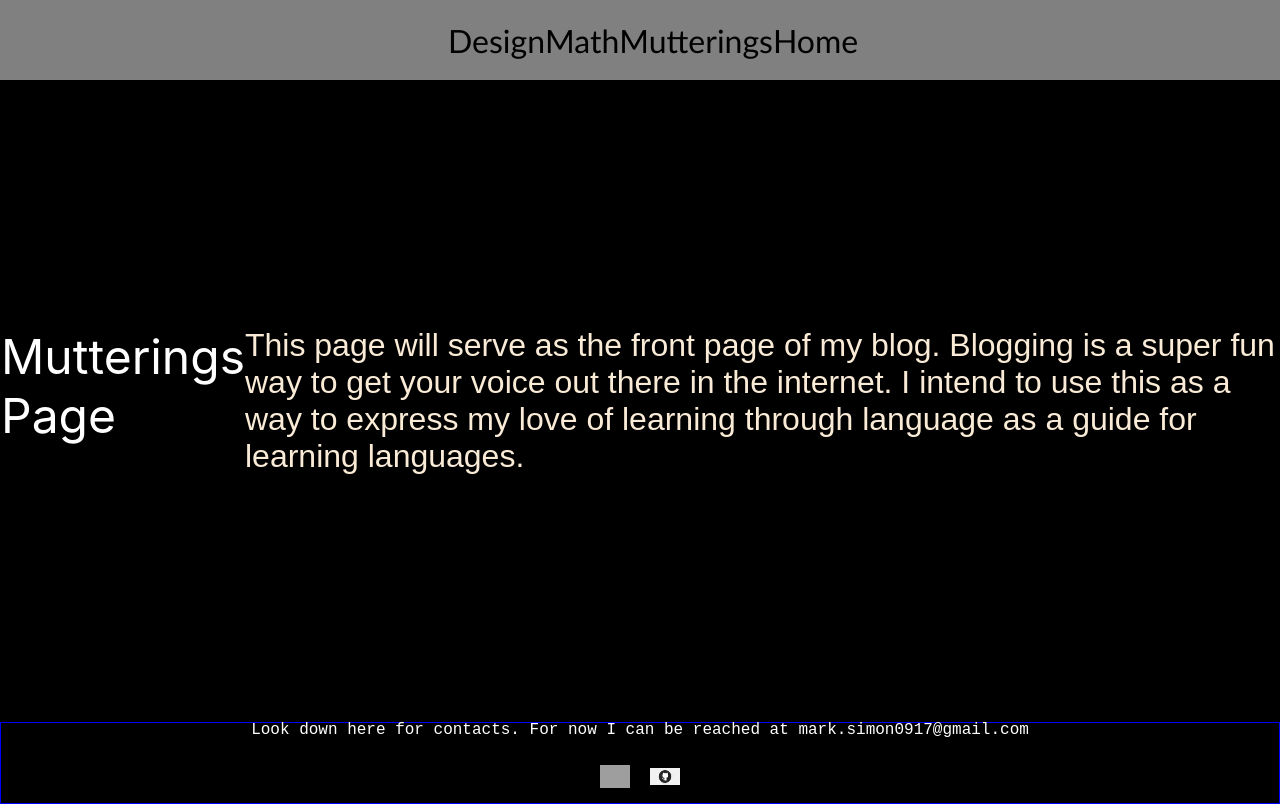
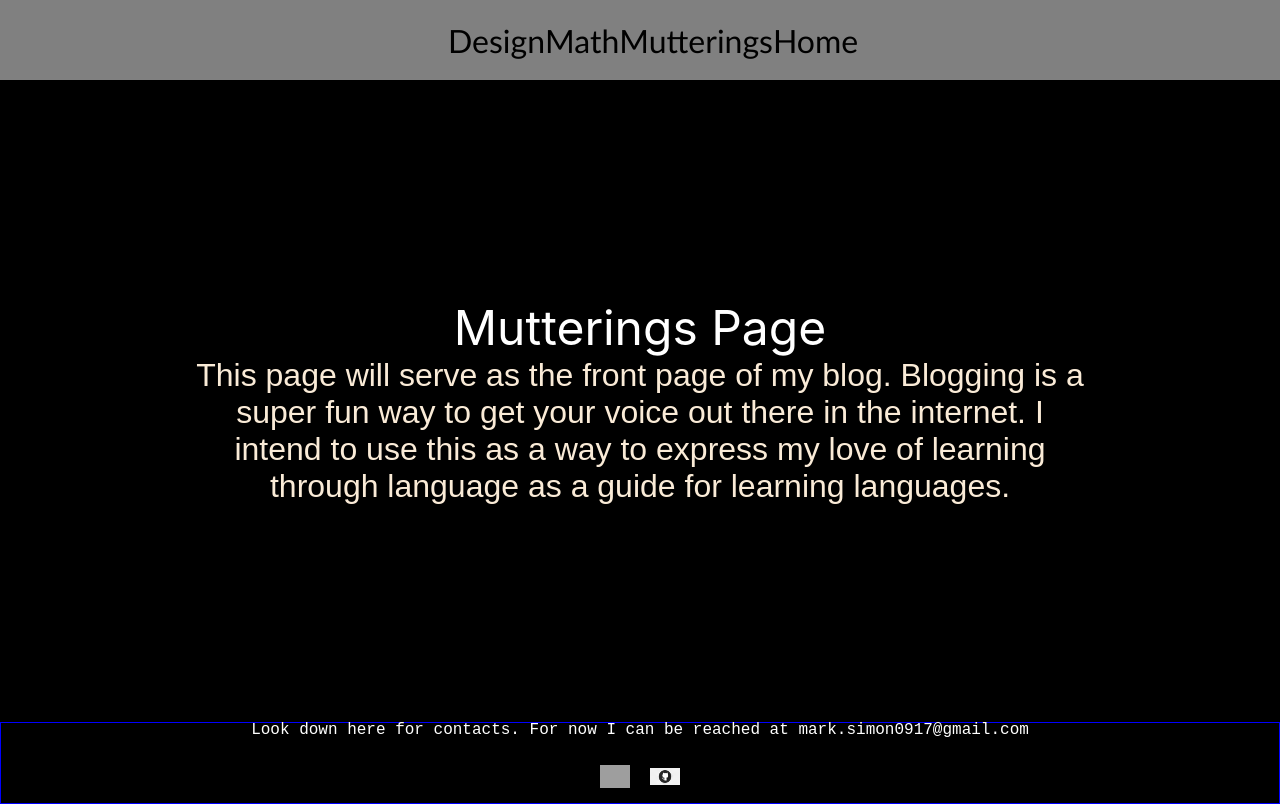
Before and after one commit to markgsimon/website, a React (Create React App) app: page /Mutterings in a window 1280 px wide. Built offline with nearby package versions, Linux system fonts and the light colour scheme; grey boxes are pictures that could not be loaded.

Commit message:
centered text on mutterings

```diff
--- a/src/pages/Mutterings/index.js
+++ b/src/pages/Mutterings/index.js
@@ -11,7 +11,7 @@ const Mutterings = (props) => {
   return (
     <PageWrapper>
       <Body>
-        <div style = {{color: "white", fontSize: "3em"}}>Mutterings Page</div>
+        <div style = {{color: "white", fontSize: "3em", textAlign: "center"}}>Mutterings Page</div>
         <Text> This page will serve as the front page of my blog. Blogging is a super fun way to get your
           voice out there in the internet. I intend to use this as a way to express
           my love of learning through language as a guide for learning languages.
--- a/src/pages/Mutterings/styles.js
+++ b/src/pages/Mutterings/styles.js
@@ -4,11 +4,13 @@ export const Text = styled.div`
     color: antiquewhite;
     font-family: sans-serif;
     font-size: 2em;
+    text-align: center;
 `;
 
 export const Body = styled.div`
 
     display: flex;
-    flex-direction: row;
+    flex-direction: column;
+    width: 70%;
 
 `;
```
